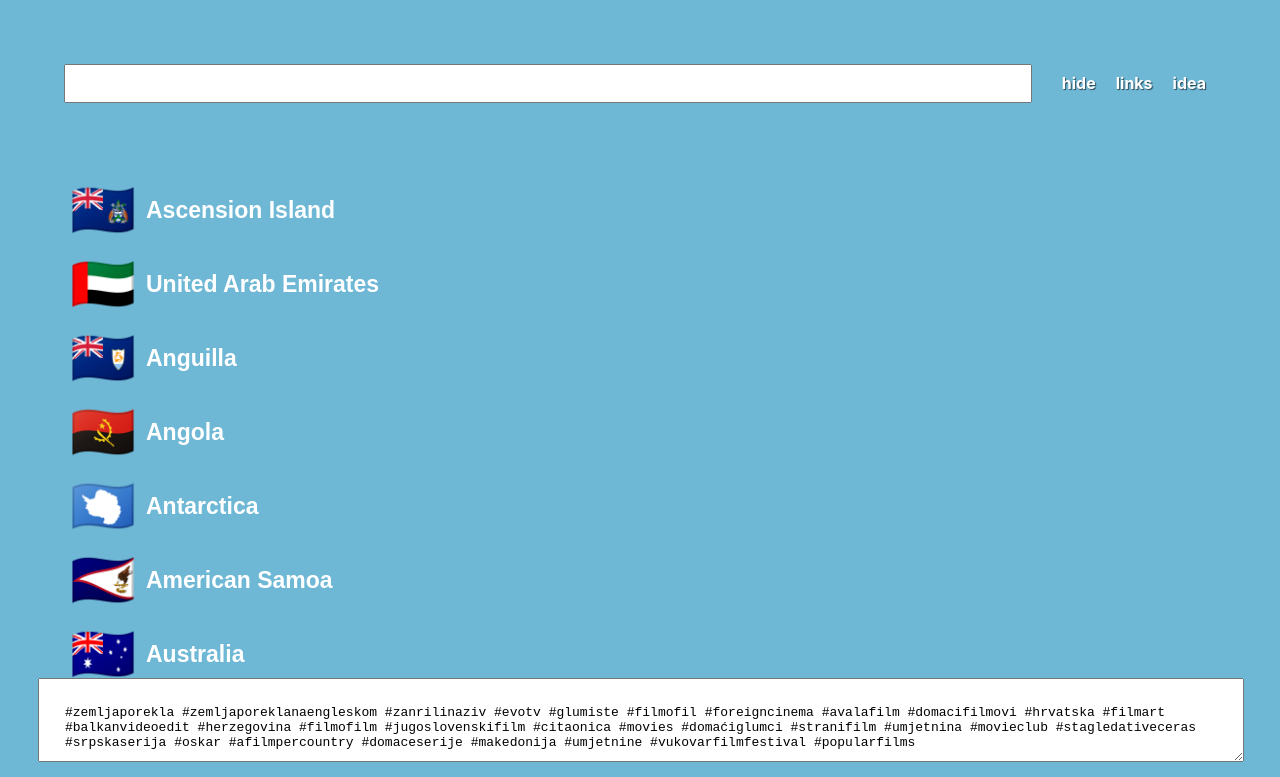
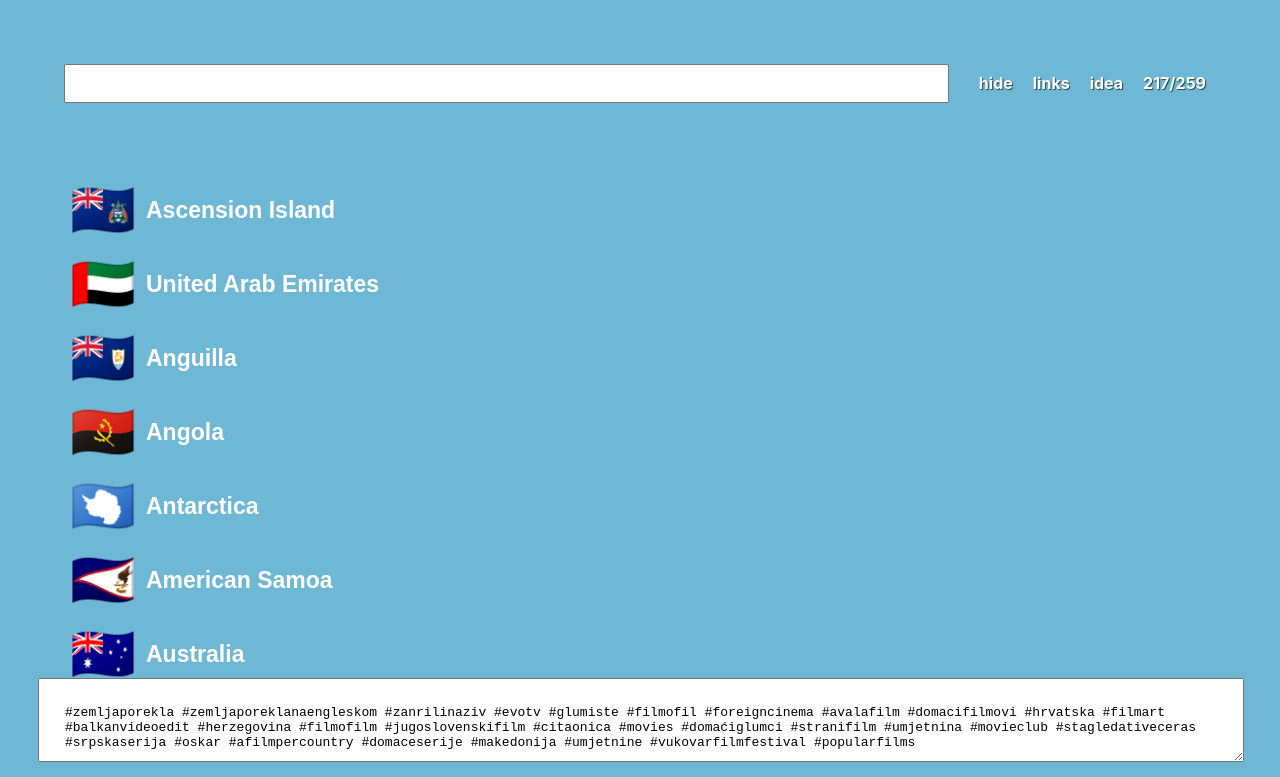
Before and after one commit to kosijer/insta-flags, a React (Create React App) app: page / in a window 1280 px wide. Shown: the top 777 px of the page. Built offline with nearby package versions, Linux system fonts and the light colour scheme.

Commit message:
Add counter

```diff
--- a/src/App.js
+++ b/src/App.js
@@ -18,6 +18,12 @@ function App() {
     setSelectedFlag(flag);
     setShowFlag(true);
   }
+
+  const numberOfUnwatched = Object.keys(flags).filter(
+    (country) => !WATCHED.includes(country)
+  ).length;
+
+  const numberOfCountries = Object.keys(flags).length;
 
   function giveIdea() {
     const unwatched = Object.keys(flags).filter(
@@ -80,11 +86,17 @@ function App() {
             </span>
             <span onClick={() => setShowLinks(!showLinks)}>links</span>
             <span onClick={() => giveIdea()}>idea</span>
+            <span>
+              {numberOfUnwatched}/{numberOfCountries}
+            </span>
           </div>
 
-          <textarea ref={textAreaRef} onClick={copyToClipboard}>
-            {getTags()}
-          </textarea>
+          <textarea
+            defaultValue={getTags()}
+            readOnly
+            ref={textAreaRef}
+            onClick={copyToClipboard}
+          />
           {showLinks && (
             <div className="links">
               {links.map((link, id) => (
```
